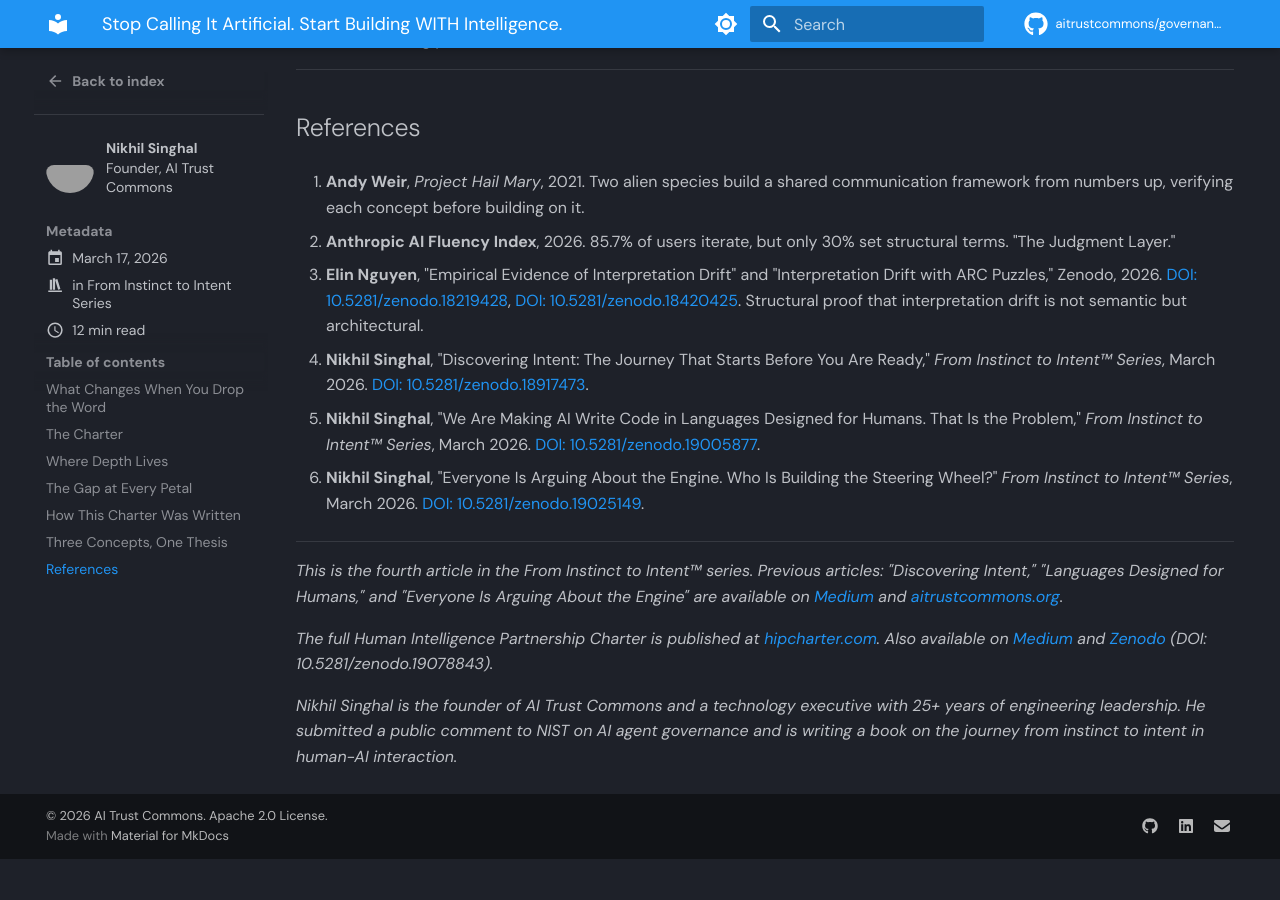
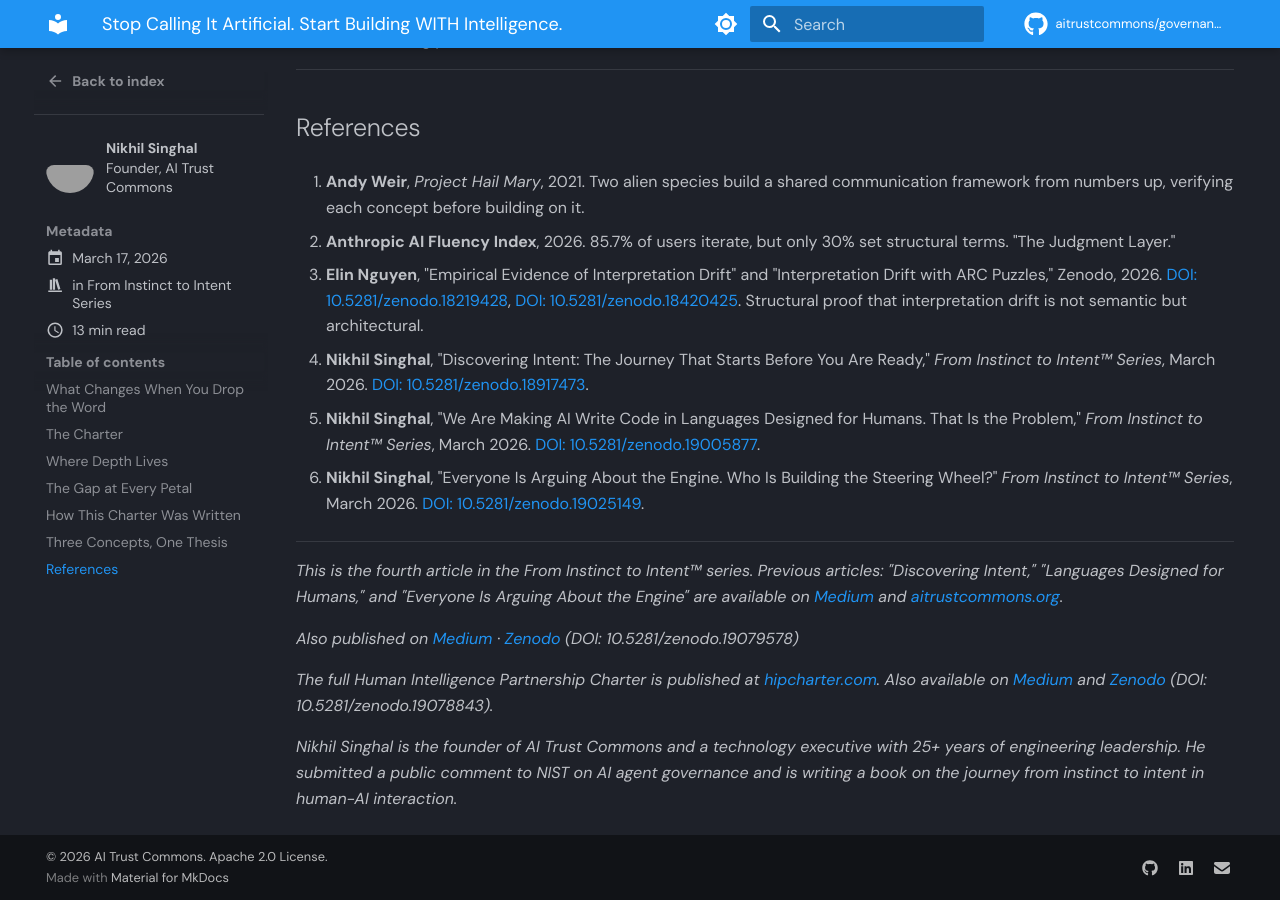
Before and after one commit to aitrustcommons/aitrustcommons.github.io, an MkDocs documentation site: the page built from docs/blog/posts/2026-03-17-stop-calling-it-artificial.md, in a window 1280 px wide and 900 px high, scrolled down 7057 px. Built offline with MkDocs 1.6.1 and Material for MkDocs 9.7.7, drawn with Linux system fonts in a browser that asks for light colours; comment, search, counter and statistics services are not loaded; before the commit the page ends 7916 px from its top, so only the background shows below that; grey boxes are pictures that could not be loaded.

Commit message:
Article 4 footer: add Medium and Zenodo DOI links
Medium: nikhilsinghal-ai-trust-commons.medium.com/stop-calling-it-artificial-start-building-with-intelligence-ai-trust-commons-3c163ef80461
Zenodo: DOI 10.5281/zenodo.19079578

```diff
--- a/docs/blog/posts/2026-03-17-stop-calling-it-artificial.md
+++ b/docs/blog/posts/2026-03-17-stop-calling-it-artificial.md
@@ -223,6 +223,8 @@ We have been using AI as shorthand for a long time now. It is time to use it as
 
 *This is the fourth article in the From Instinct to Intent™ series. Previous articles: "Discovering Intent," "Languages Designed for Humans," and "Everyone Is Arguing About the Engine" are available on [Medium](https://nikhilsinghal-ai-trust-commons.medium.com/) and [aitrustcommons.org](https://aitrustcommons.org/blog/).*
 
+*Also published on [Medium](https://nikhilsinghal-ai-trust-commons.medium.com/stop-calling-it-artificial-start-building-with-intelligence-ai-trust-commons-3c163ef80461) · [Zenodo](https://doi.org/10.5281/zenodo.19079578) (DOI: 10.5281/zenodo.19079578)*
+
 *The full Human Intelligence Partnership Charter is published at [hipcharter.com](https://hipcharter.com). Also available on [Medium](https://nikhilsinghal-ai-trust-commons.medium.com/the-human-intelligence-partnership-charter-3cb893e1d5f0) and [Zenodo](https://doi.org/10.5281/zenodo.19078843) (DOI: 10.5281/zenodo.19078843).*
 
 *Nikhil Singhal is the founder of AI Trust Commons and a technology executive with 25+ years of engineering leadership. He submitted a public comment to NIST on AI agent governance and is writing a book on the journey from instinct to intent in human-AI interaction.*
```
